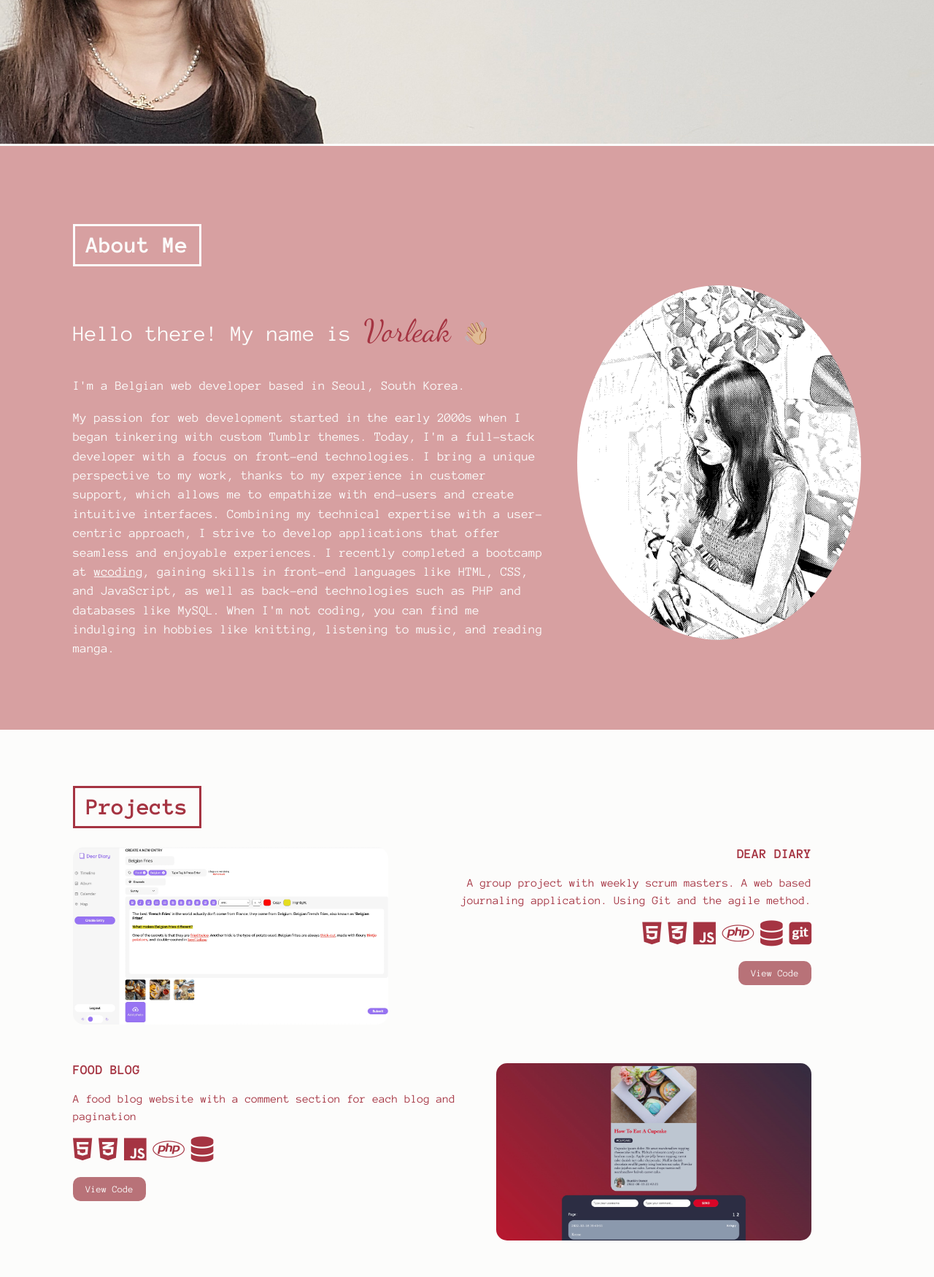
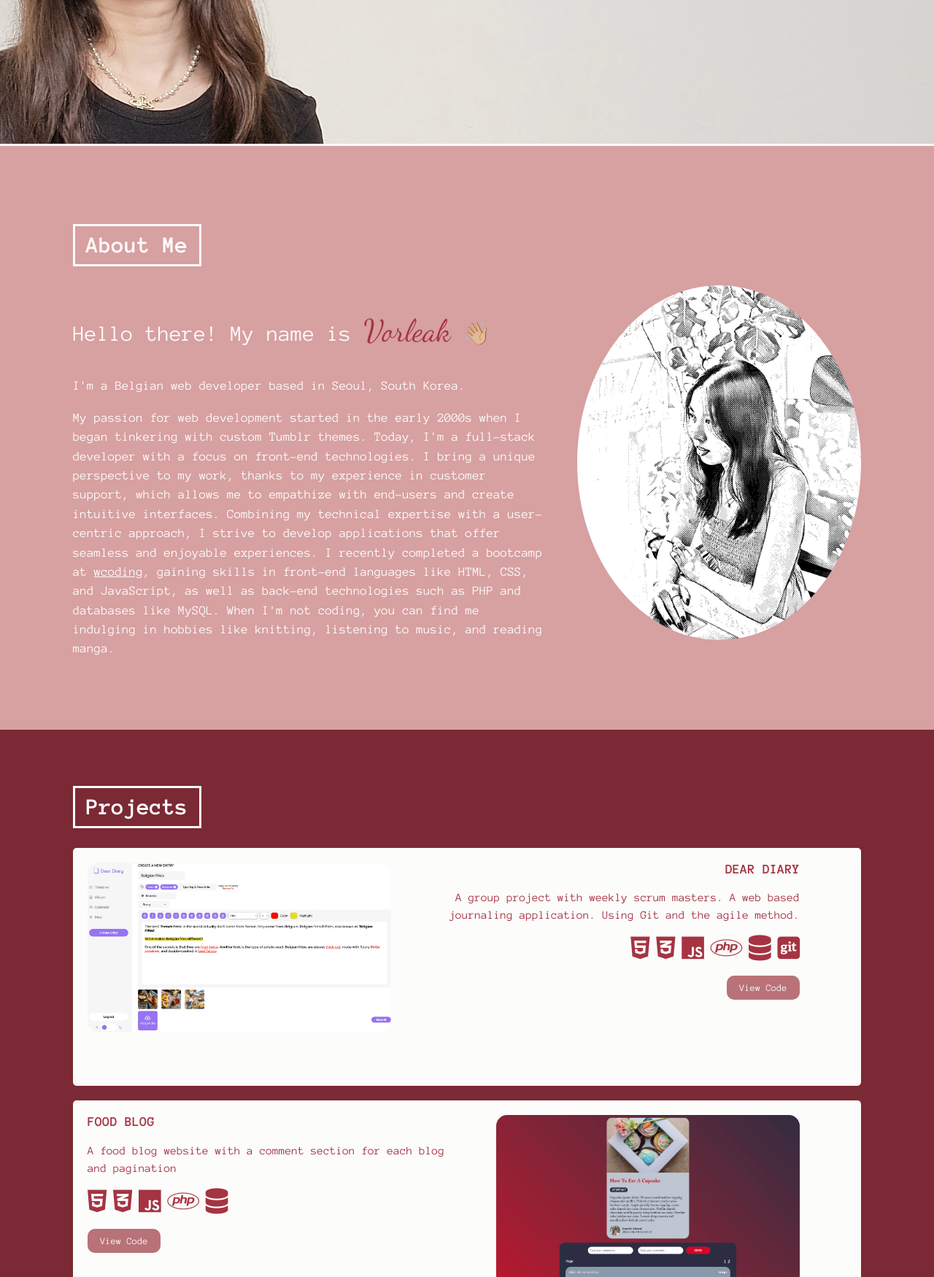
Before and after one commit to longvorleak/longvorleak.github.io, a PHP site: page / in a window 1280 px wide. Shown: the part 523-2273 px from the top of the page at 73% size. Run offline with PHP 8.4, Linux system fonts and the light colour scheme; some libraries are stand-ins or nearby versions; some web fonts are replaced.

Commit message:
dark red

```diff
--- a/index.html
+++ b/index.html
@@ -69,7 +69,7 @@
     </div>
 </section>
 <section id="section-project">
-    <h2>Projects</h2>
+    <h2 class="h2-reverse">Projects</h2>
 
     <div class="project">
         <div class="project-image left">
--- a/style.css
+++ b/style.css
@@ -119,6 +119,7 @@ button:hover {
     text-align: center;
     width: fit-content;
     font-weight: bold;
+    margin-bottom: 50px;
 }
 
 
@@ -156,7 +157,6 @@ nav {
 
 /* === DEFAULT SECTION === */
 #section-about, #section-skills {
-    height: 100vh;
     padding: 80px 100px;
     box-sizing: border-box;
     scroll-snap-align: start;
@@ -267,8 +267,17 @@ nav {
     height: auto;
 }
 /* === PROJECTS === */
+
+#section-project{
+    background-color: var(--dark-accent);
+}
+
 .project {
     display: flex;
+    background-color: var(--light-color);
+    margin: 20px 0px;
+    padding: 20px;
+    border-radius: var(--border-radius);
 }
 
 .h3-title {
@@ -336,6 +345,7 @@ nav {
 
 .h2-reverse {
     border-color: var(--light-color);
+    color: var(--light-color);
 }
 
 /* === FOOTER === */
```
